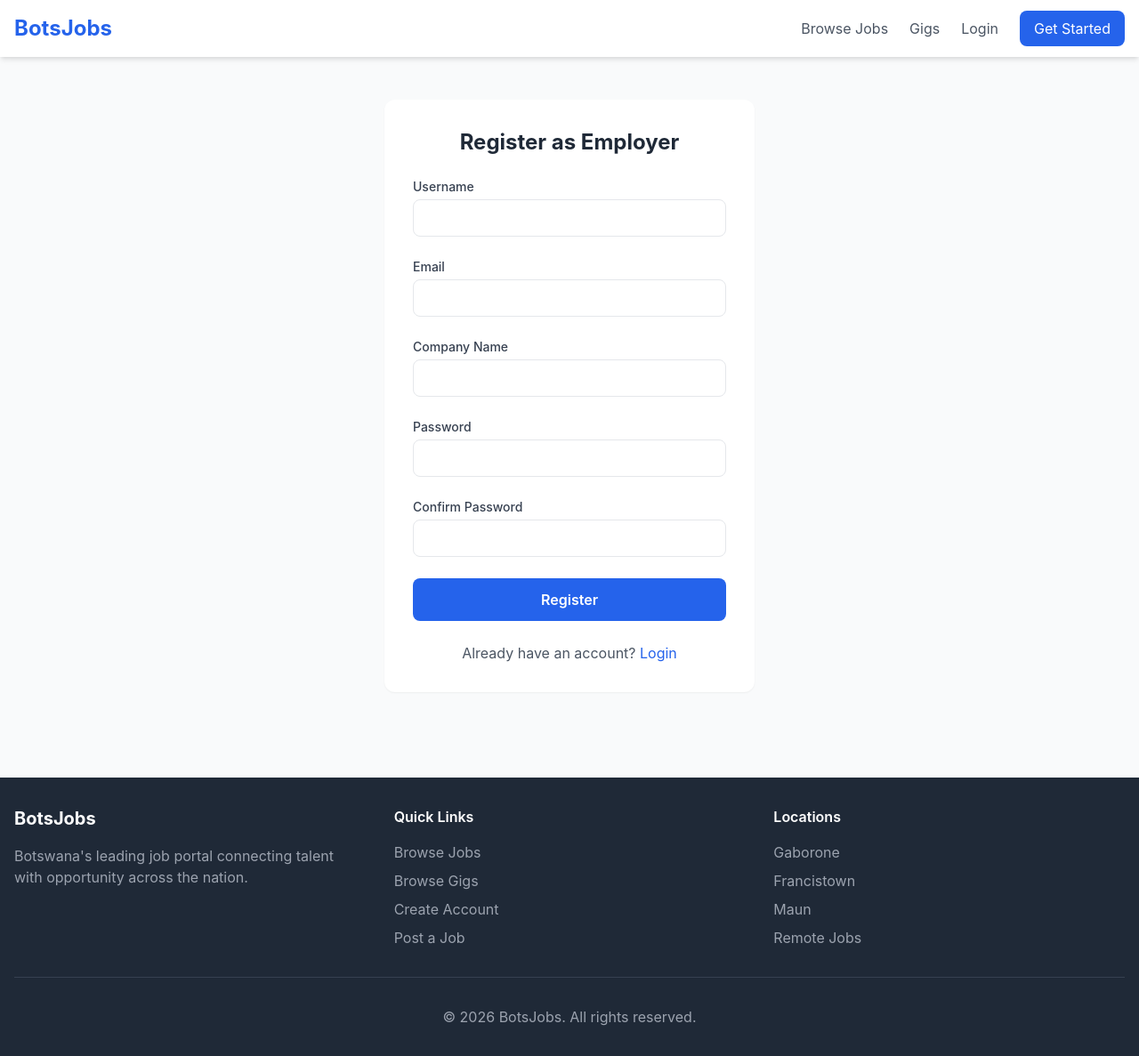
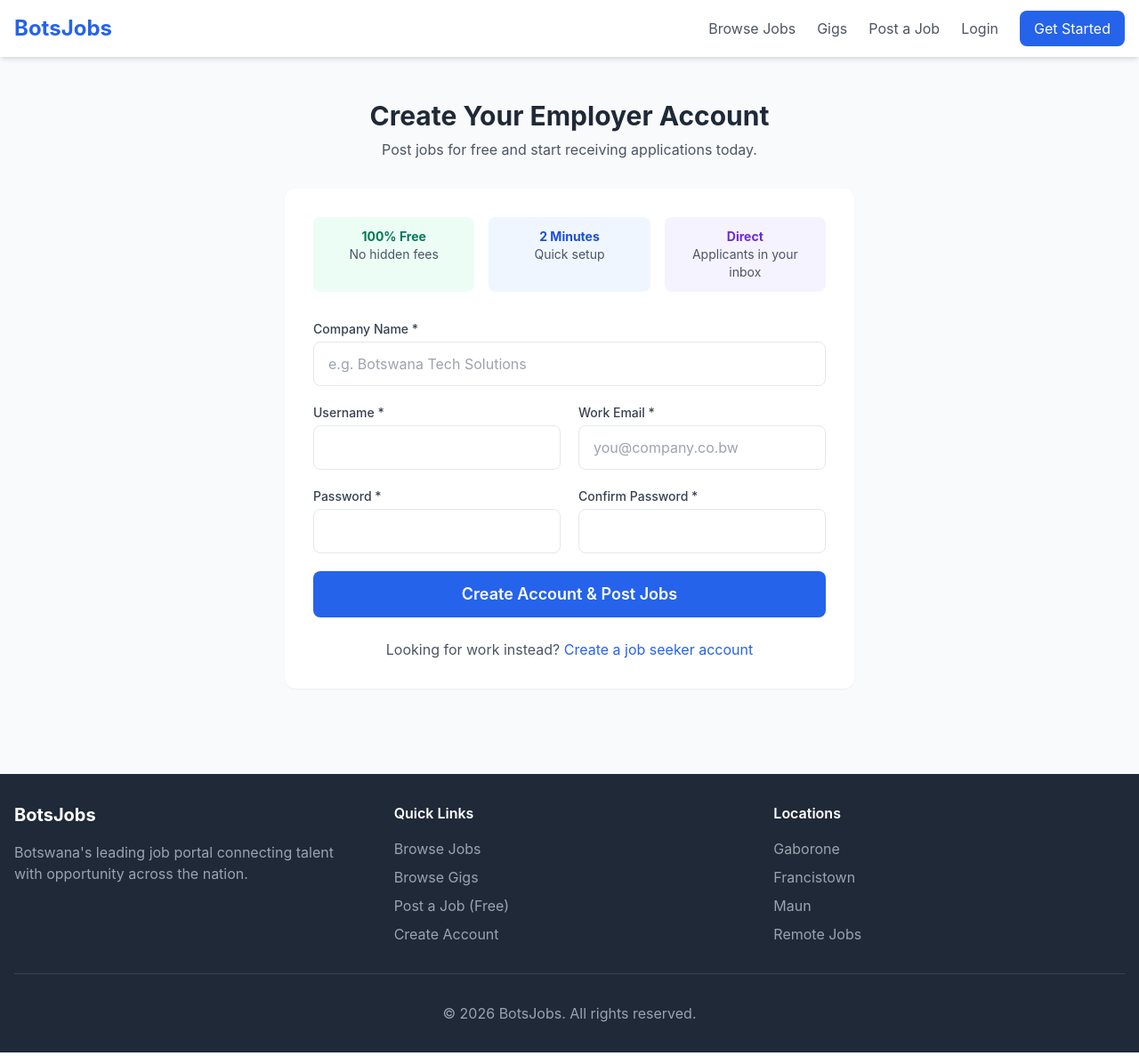
Before and after one commit to ntoxx369-png/botsjobs, a Django app: page /accounts/employer-register/ in a window 1280 px wide. Shown: the whole page at 89% size. Run offline with Django 5.2, Linux system fonts and the light colour scheme.

Commit message:
Add Post a Job landing page + employer onboarding improvements
- Public /post-job/ landing page (free posting pitch, how it works)
- 'Post a Job' links in nav, footer, homepage hero
- Employer signup: redirect straight to create_job after signup
- Better employer register page with trust badges
- Password min length + duplicate email check

```diff
--- a/JobsPortal/accounts/views.py
+++ b/JobsPortal/accounts/views.py
@@ -140,16 +140,25 @@ def employer_register(request):
             messages.error(request, 'Passwords do not match.')
             return redirect('employer_register')
 
+        if len(password) < 8:
+            messages.error(request, 'Password must be at least 8 characters.')
+            return redirect('employer_register')
+
         if User.objects.filter(username=username).exists():
             messages.error(request, 'Username already exists.')
             return redirect('employer_register')
 
+        if User.objects.filter(email=email).exists():
+            messages.error(request, 'Email already registered.')
+            return redirect('employer_register')
+
         user = User.objects.create_user(username=username, email=email, password=password)
-        Employer.objects.create(user=user, company_name=company_name)
+        Employer.objects.create(user=user, company_name=company_name or username)
 
         user = authenticate(request, username=username, password=password)
         if user:
             login(request, user)
-            return redirect('dashboard')
+            messages.success(request, f'Welcome! Your account is ready — post your first job now.')
+            return redirect('create_job')
 
     return render(request, 'accounts/employer_register.html')
--- a/JobsPortal/bot/urls.py
+++ b/JobsPortal/bot/urls.py
@@ -17,9 +17,15 @@ def home(request):
     })
 
 
+def post_job(request):
+    locations = Job._meta.get_field('location').choices
+    return render(request, 'post_job.html', {'locations': locations})
+
+
 urlpatterns = [
     path('admin/', admin.site.urls),
     path('', home, name='home'),
+    path('post-job/', post_job, name='post_job'),
     path('jobs/', include('jobs.urls')),
     path('accounts/', include('accounts.urls')),
     path('dashboard/', include('dashboard.urls')),
--- a/JobsPortal/templates/accounts/employer_register.html
+++ b/JobsPortal/templates/accounts/employer_register.html
@@ -1,34 +1,55 @@
 {% extends 'base.html' %}
-{% block title %}Employer Registration - BotsJobs{% endblock %}
+{% block title %}Create Employer Account - Free | BotsJobs{% endblock %}
 {% block content %}
-<div class="max-w-md mx-auto px-4 py-12">
+<div class="max-w-2xl mx-auto px-4 py-12">
+    <div class="text-center mb-8">
+        <h1 class="text-3xl font-bold text-gray-800">Create Your Employer Account</h1>
+        <p class="text-gray-600 mt-2">Post jobs for free and start receiving applications today.</p>
+    </div>
     <div class="bg-white rounded-xl shadow-sm p-8">
-        <h1 class="text-2xl font-bold text-gray-800 mb-6 text-center">Register as Employer</h1>
-        <form method="POST" class="space-y-6">
+        <div class="grid md:grid-cols-3 gap-4 mb-8 text-center text-sm">
+            <div class="bg-green-50 p-3 rounded-lg">
+                <div class="font-bold text-green-700">100% Free</div>
+                <div class="text-gray-600">No hidden fees</div>
+            </div>
+            <div class="bg-blue-50 p-3 rounded-lg">
+                <div class="font-bold text-blue-700">2 Minutes</div>
+                <div class="text-gray-600">Quick setup</div>
+            </div>
+            <div class="bg-purple-50 p-3 rounded-lg">
+                <div class="font-bold text-purple-700">Direct</div>
+                <div class="text-gray-600">Applicants in your inbox</div>
+            </div>
+        </div>
+        <form method="POST" class="space-y-5">
             {% csrf_token %}
             <div>
-                <label class="block text-sm font-medium text-gray-700 mb-1">Username</label>
-                <input type="text" name="username" required class="w-full px-4 py-2 border rounded-lg focus:outline-none focus:ring-2 focus:ring-blue-300">
+                <label class="block text-sm font-medium text-gray-700 mb-1">Company Name *</label>
+                <input type="text" name="company_name" required placeholder="e.g. Botswana Tech Solutions" class="w-full px-4 py-3 border rounded-lg focus:outline-none focus:ring-2 focus:ring-blue-300">
             </div>
-            <div>
-                <label class="block text-sm font-medium text-gray-700 mb-1">Email</label>
-                <input type="email" name="email" required class="w-full px-4 py-2 border rounded-lg focus:outline-none focus:ring-2 focus:ring-blue-300">
+            <div class="grid md:grid-cols-2 gap-5">
+                <div>
+                    <label class="block text-sm font-medium text-gray-700 mb-1">Username *</label>
+                    <input type="text" name="username" required class="w-full px-4 py-3 border rounded-lg focus:outline-none focus:ring-2 focus:ring-blue-300">
+                </div>
+                <div>
+                    <label class="block text-sm font-medium text-gray-700 mb-1">Work Email *</label>
+                    <input type="email" name="email" required placeholder="you@company.co.bw" class="w-full px-4 py-3 border rounded-lg focus:outline-none focus:ring-2 focus:ring-blue-300">
+                </div>
             </div>
-            <div>
-                <label class="block text-sm font-medium text-gray-700 mb-1">Company Name</label>
-                <input type="text" name="company_name" required class="w-full px-4 py-2 border rounded-lg focus:outline-none focus:ring-2 focus:ring-blue-300">
+            <div class="grid md:grid-cols-2 gap-5">
+                <div>
+                    <label class="block text-sm font-medium text-gray-700 mb-1">Password *</label>
+                    <input type="password" name="password" required minlength="8" class="w-full px-4 py-3 border rounded-lg focus:outline-none focus:ring-2 focus:ring-blue-300">
+                </div>
+                <div>
+                    <label class="block text-sm font-medium text-gray-700 mb-1">Confirm Password *</label>
+                    <input type="password" name="confirm_password" required minlength="8" class="w-full px-4 py-3 border rounded-lg focus:outline-none focus:ring-2 focus:ring-blue-300">
+                </div>
             </div>
-            <div>
-                <label class="block text-sm font-medium text-gray-700 mb-1">Password</label>
-                <input type="password" name="password" required class="w-full px-4 py-2 border rounded-lg focus:outline-none focus:ring-2 focus:ring-blue-300">
-            </div>
-            <div>
-                <label class="block text-sm font-medium text-gray-700 mb-1">Confirm Password</label>
-                <input type="password" name="confirm_password" required class="w-full px-4 py-2 border rounded-lg focus:outline-none focus:ring-2 focus:ring-blue-300">
-            </div>
-            <button type="submit" class="w-full bg-blue-600 text-white py-3 rounded-lg font-semibold hover:bg-blue-700">Register</button>
+            <button type="submit" class="w-full bg-blue-600 text-white py-3 rounded-lg font-semibold hover:bg-blue-700 text-lg">Create Account & Post Jobs</button>
         </form>
-        <p class="text-center text-gray-600 mt-6">Already have an account? <a href="{% url 'login' %}" class="text-blue-600 hover:underline">Login</a></p>
+        <p class="text-center text-gray-600 mt-6">Looking for work instead? <a href="{% url 'register' %}" class="text-blue-600 hover:underline">Create a job seeker account</a></p>
     </div>
 </div>
 {% endblock %}
--- a/JobsPortal/templates/base.html
+++ b/JobsPortal/templates/base.html
@@ -22,6 +22,7 @@
                 <div class="hidden md:flex items-center space-x-6">
                     <a href="{% url 'job_list' %}" class="text-gray-600 hover:text-blue-600">Browse Jobs</a>
                     <a href="{% url 'gig_list' %}" class="text-gray-600 hover:text-blue-600">Gigs</a>
+                    <a href="{% url 'post_job' %}" class="text-gray-600 hover:text-blue-600">Post a Job</a>
                     {% if user.is_authenticated %}
                         {% if user.employer_profile %}
                             <a href="{% url 'dashboard_home' %}" class="text-gray-600 hover:text-blue-600">Dashboard</a>
@@ -48,6 +49,7 @@
             <div class="px-4 py-3 space-y-3">
                 <a href="{% url 'job_list' %}" class="block text-gray-600 hover:text-blue-600">Browse Jobs</a>
                 <a href="{% url 'gig_list' %}" class="block text-gray-600 hover:text-blue-600">Gigs</a>
+                <a href="{% url 'post_job' %}" class="block text-gray-600 hover:text-blue-600">Post a Job</a>
                 {% if user.is_authenticated %}
                     {% if user.employer_profile %}
                         <a href="{% url 'dashboard_home' %}" class="block text-gray-600 hover:text-blue-600">Dashboard</a>
@@ -92,8 +94,8 @@
                     <ul class="space-y-2 text-gray-400">
                         <li><a href="{% url 'job_list' %}" class="hover:text-white">Browse Jobs</a></li>
                         <li><a href="{% url 'gig_list' %}" class="hover:text-white">Browse Gigs</a></li>
+                        <li><a href="{% url 'post_job' %}" class="hover:text-white">Post a Job (Free)</a></li>
                         <li><a href="{% url 'register' %}" class="hover:text-white">Create Account</a></li>
-                        <li><a href="{% url 'employer_register' %}" class="hover:text-white">Post a Job</a></li>
                     </ul>
                 </div>
                 <div>
--- a/JobsPortal/templates/home.html
+++ b/JobsPortal/templates/home.html
@@ -14,6 +14,10 @@
                     <button type="submit" class="bg-white text-blue-600 px-8 py-3 rounded-lg font-semibold hover:bg-blue-50 transition">Search Jobs</button>
                 </div>
             </form>
+            <div class="mt-6 flex flex-col md:flex-row justify-center gap-4">
+                <a href="{% url 'post_job' %}" class="bg-yellow-500 text-white px-6 py-3 rounded-lg font-semibold hover:bg-yellow-600 transition">Employers: Post a Job — Free</a>
+                <a href="{% url 'gig_list' %}" class="border border-white text-white px-6 py-3 rounded-lg font-semibold hover:bg-white hover:text-blue-600 transition">Find a Gig</a>
+            </div>
         </div>
     </div>
 </section>
```
Also changed, not shown: JobsPortal/templates/post_job.html (added, +84 -0 lines).
